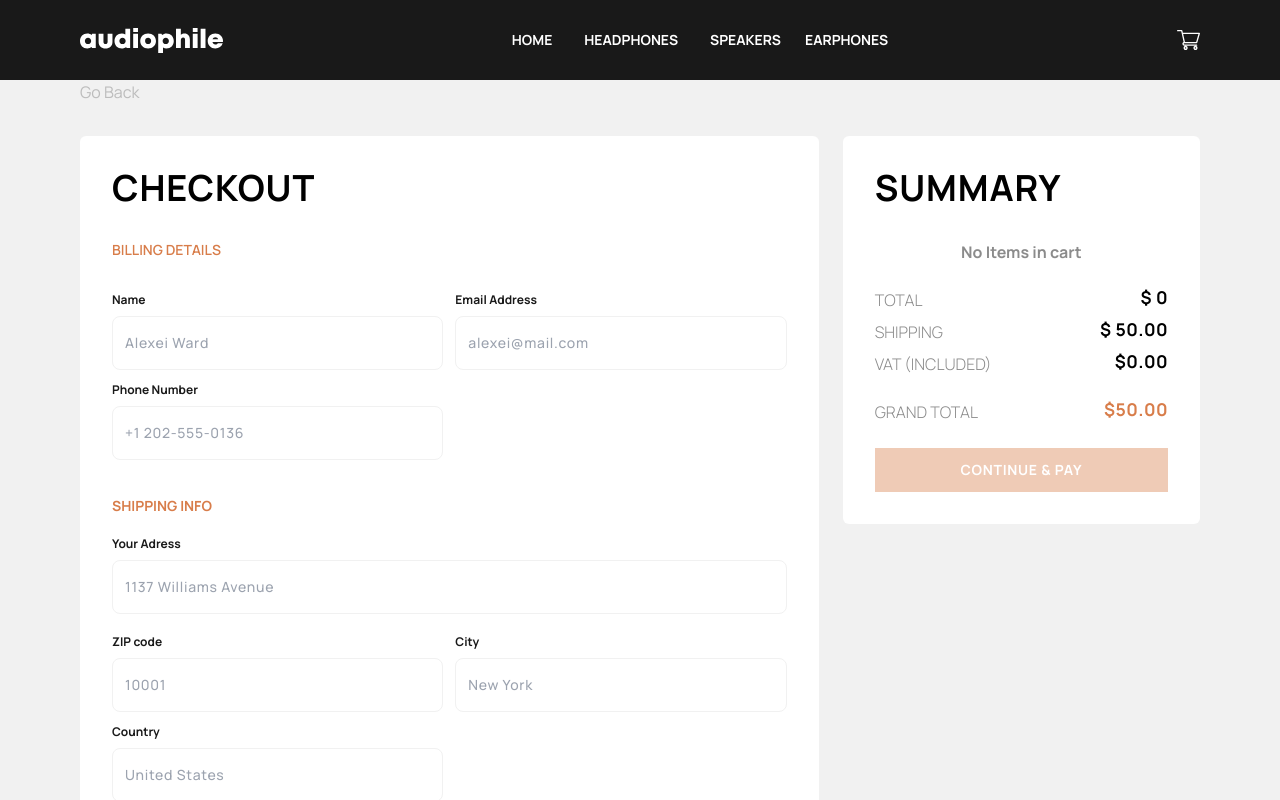
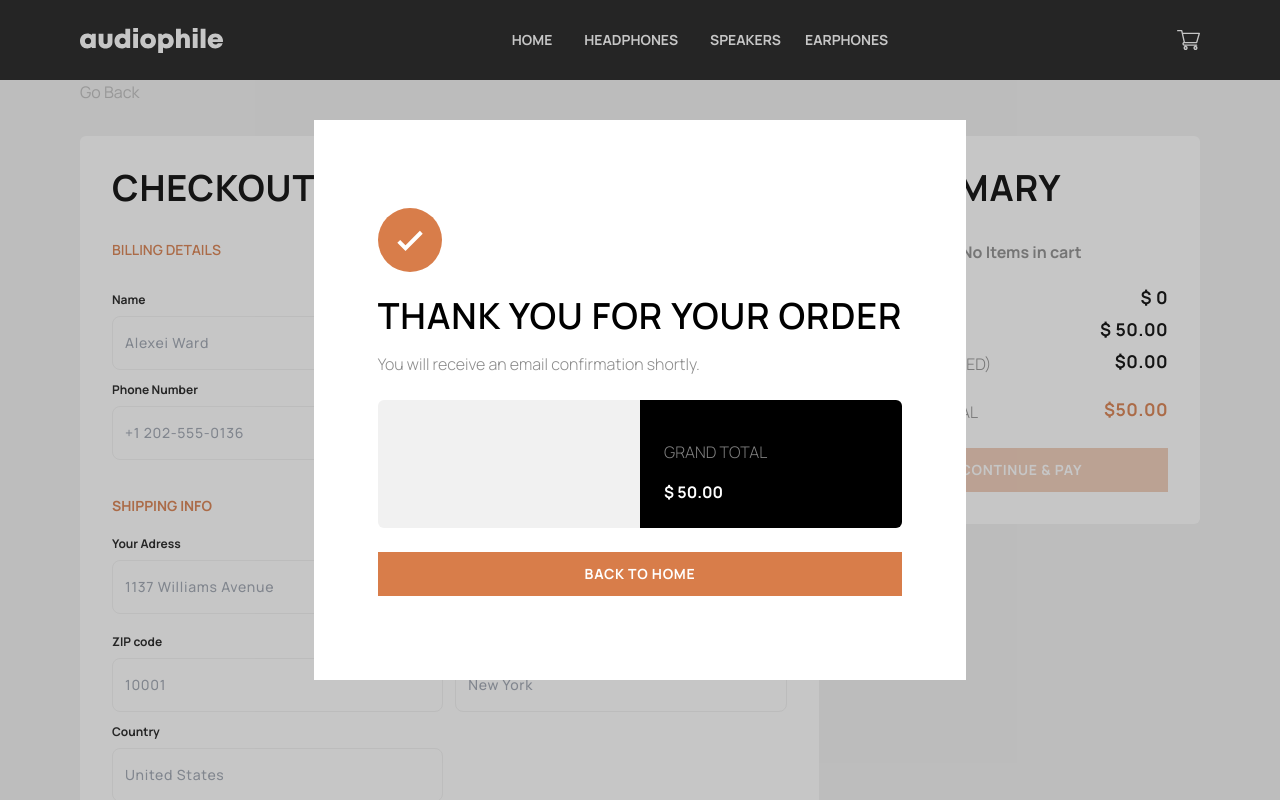
Before and after one commit to elghanbibadr/autophileEcommerce, a React (Vite) app: page /checkout in a window 1280 px wide. Shown: the top 800 px of the page. Built offline with nearby package versions, Linux system fonts and the light colour scheme.

Commit message:
reset the number of items in card to 0 when user redircted to home when validing the purchase

```diff
--- a/src/pages/checkout/Checkout.jsx
+++ b/src/pages/checkout/Checkout.jsx
@@ -59,7 +59,7 @@ const Checkout = () => {
  }
 
  const validate = () => {
-   if (!userName || !city) {
+   if (!userName || !city || !country ) {
      setUserNameError('Field cannot be empty');
    } else setUserNameError('')
    if (!email) {
--- a/src/pages/checkout/ThankYou.jsx
+++ b/src/pages/checkout/ThankYou.jsx
@@ -6,16 +6,17 @@ import Btn from '../../componenet/UI/Btn'
 import checkMark from "../../../public/images/shared/desktop/icon-check-mark.svg"
 import { AppContext } from '../../store/AppContext'
 const ThankYou = (props) => {
-    const {backdropIsOpen,setBackdropIsOpen,addedItemsToCard} = useContext(AppContext)
+    const {backdropIsOpen,setBackdropIsOpen,addedItemsToCard,setAddedItemsToCard,SetItemInCardNumber} = useContext(AppContext)
 const handleOnBackHomeClicked=()=>{
   setBackdropIsOpen(false)
   setAddedItemsToCard([])
+  SetItemInCardNumber(0)
 }
 
 
   return (
     <Overlay setBackdropIsOpen={setBackdropIsOpen} >
-        <div className='bg-white h-[90%] self-center p-10 lg:p-16 text-black mx-auto'>
+        <div className='bg-white h-[70%] self-center p-10 lg:p-16 text-black mx-auto'>
           <img className='my-6' src={checkMark} alt='check mark icon' />
         <h3 className='text-black'>THANK YOU FOR YOUR ORDER</h3>
        <p className='text-paleBlack my-4'>You will receive an email confirmation shortly.</p>
--- a/src/store/AppContext.jsx
+++ b/src/store/AppContext.jsx
@@ -4,7 +4,7 @@ export const AppContext = createContext(null);
 export const AppContextProvider = ({ children }) => {
   const [itemInCardNumber, SetItemInCardNumber] =useState(0)
   const [addedItemsToCard,setAddedItemsToCard]=useState([])
-  const [backdropIsOpen,setBackdropIsOpen] = useState(false)
+  const [backdropIsOpen,setBackdropIsOpen] = useState(true)
   const [itemQuantity,setItemQuantity]=useState(0)
 console.log(addedItemsToCard)
   const value = {
```
